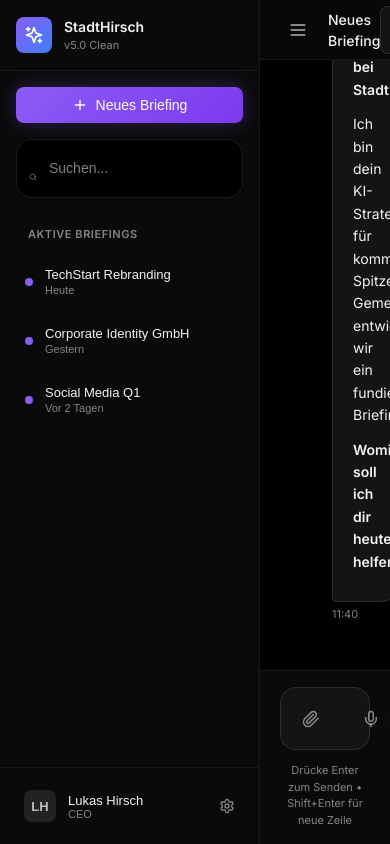
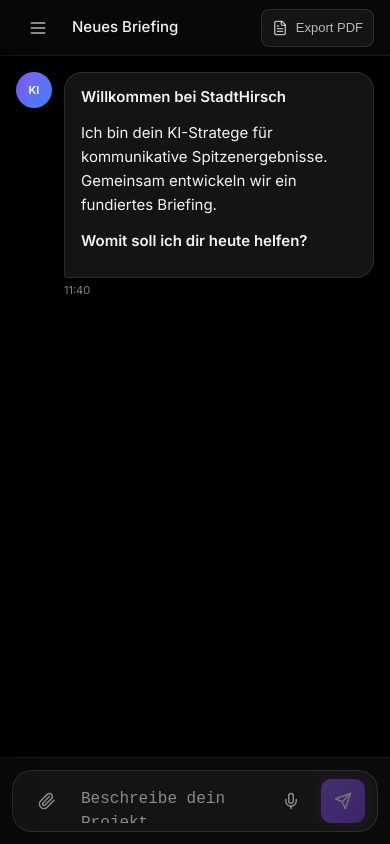
Before and after one commit to StadtHirsch-design/stadthirsch-briefing-system, a Next.js app: page / in a window 390 px wide. Built offline with nearby package versions, Linux system fonts and the light colour scheme.

Commit message:
📱 MOBILE OPTIMIZATION: Responsive Breakpoints, Touch-Targets, Safe Areas, PWA-ready

```diff
--- a/src/app/styles/globals.css
+++ b/src/app/styles/globals.css
@@ -606,3 +606,272 @@ body {
     display: none;
   }
 }
+
+/* ============================================
+   MOBILE OPTIMIZATION
+   ============================================ */
+
+/* Tablet & smaller (≤1024px) */
+@media (max-width: 1024px) {
+  /* Sidebar becomes fixed overlay */
+  .sidebar {
+    position: fixed !important;
+    left: 0;
+    top: 0;
+    z-index: 100;
+    transform: translateX(-100%);
+    box-shadow: 4px 0 24px rgba(0, 0, 0, 0.5);
+  }
+
+  .sidebar.is-open {
+    transform: translateX(0);
+  }
+
+  /* Larger mobile menu button */
+  .chat__menu-btn {
+    width: 44px;
+    height: 44px;
+    display: flex;
+    align-items: center;
+    justify-content: center;
+  }
+
+  /* Smaller header padding */
+  .chat__header {
+    padding: 0 var(--space-4);
+  }
+}
+
+/* Phone portrait (≤768px) */
+@media (max-width: 768px) {
+  /* Larger base font for readability */
+  html {
+    font-size: 16px;
+  }
+
+  /* Sidebar full width on small phones */
+  .sidebar {
+    width: 85%;
+    max-width: 320px;
+  }
+
+  /* Reduce header height */
+  .chat__header {
+    height: 56px;
+    padding: 0 var(--space-4);
+  }
+
+  .chat__project-name {
+    font-size: 15px;
+  }
+
+  /* Hide export button on small screens */
+  .chat__actions .btn--secondary span {
+    display: none;
+  }
+
+  .chat__actions .btn--secondary {
+    padding: 10px;
+  }
+
+  /* Message bubbles full width on mobile */
+  .chat__messages {
+    padding: var(--space-4);
+  }
+
+  .messages {
+    gap: var(--space-4);
+  }
+
+  .message {
+    gap: var(--space-3);
+  }
+
+  .message__content {
+    max-width: calc(100% - 48px);
+  }
+
+  .message__bubble {
+    padding: var(--space-3) var(--space-4);
+    font-size: 15px;
+    border-radius: 18px;
+  }
+
+  .message__bubble--assistant {
+    border-bottom-left-radius: 4px;
+  }
+
+  .message__bubble--user {
+    border-bottom-right-radius: 4px;
+  }
+
+  /* Larger avatars for touch */
+  .message__avatar {
+    width: 36px;
+    height: 36px;
+    font-size: 11px;
+  }
+
+  /* Input optimization */
+  .chat__input {
+    padding: var(--space-3);
+    padding-bottom: calc(var(--space-3) + env(safe-area-inset-bottom, 0px));
+  }
+
+  .input__container {
+    padding: var(--space-2) var(--space-3);
+    border-radius: 20px;
+  }
+
+  .input__field {
+    font-size: 16px; /* Prevents zoom on iOS */
+    min-height: 44px;
+    max-height: 100px;
+  }
+
+  /* Larger touch targets */
+  .btn--icon {
+    width: 44px;
+    height: 44px;
+  }
+
+  .btn--send {
+    width: 44px;
+    height: 44px;
+  }
+
+  /* Adjust sidebar header */
+  .sidebar__header {
+    padding: var(--space-4);
+    min-height: 56px;
+  }
+
+  /* Larger project items */
+  .project-list__button {
+    padding: var(--space-3) var(--space-4);
+    min-height: 56px;
+  }
+
+  .project-list__title {
+    font-size: 15px;
+  }
+
+  .project-list__date {
+    font-size: 12px;
+  }
+
+  /* Hide hint on very small screens */
+  .input__hint {
+    display: none;
+  }
+}
+
+/* Very small phones (≤375px) */
+@media (max-width: 375px) {
+  .sidebar {
+    width: 100%;
+  }
+
+  .message__bubble {
+    font-size: 14px;
+  }
+
+  .chat__header {
+    padding: 0 var(--space-3);
+  }
+
+  .chat__messages {
+    padding: var(--space-3);
+  }
+}
+
+/* Landscape phones - ensure input is visible */
+@media (max-height: 500px) and (orientation: landscape) {
+  .chat__header {
+    height: 48px;
+  }
+
+  .sidebar__header {
+    min-height: 48px;
+  }
+}
+
+/* Touch device optimizations */
+@media (hover: none) and (pointer: coarse) {
+  /* Remove hover effects on touch */
+  .btn--icon:hover,
+  .project-list__button:hover {
+    background: transparent;
+  }
+
+  .btn--icon:active,
+  .project-list__button:active {
+    background: var(--color-bg-hover);
+  }
+
+  /* Larger touch targets */
+  .btn {
+    min-height: 44px;
+    min-width: 44px;
+  }
+
+  /* Smooth scrolling */
+  .chat__messages {
+    -webkit-overflow-scrolling: touch;
+  }
+}
+
+/* Safe area for notched devices */
+@supports (padding-top: env(safe-area-inset-top)) {
+  .chat__header {
+    padding-top: env(safe-area-inset-top);
+  }
+
+  .sidebar {
+    padding-top: env(safe-area-inset-top);
+  }
+}
+
+/* Reduced motion preference */
+@media (prefers-reduced-motion: reduce) {
+  .message {
+    animation: none;
+  }
+
+  .typing__dot {
+    animation: none;
+    opacity: 1;
+  }
+
+  .sidebar,
+  .mobile-overlay {
+    transition: none;
+  }
+}
+
+/* Dark mode preference (already dark, but ensure consistency) */
+@media (prefers-color-scheme: dark) {
+  :root {
+    color-scheme: dark;
+  }
+}
+
+/* Print styles */
+@media print {
+  .sidebar,
+  .chat__input,
+  .mobile-overlay {
+    display: none !important;
+  }
+
+  .chat {
+    background: white;
+    color: black;
+  }
+
+  .message__bubble {
+    border: 1px solid #ccc;
+    background: white !important;
+    color: black !important;
+  }
+}
```
